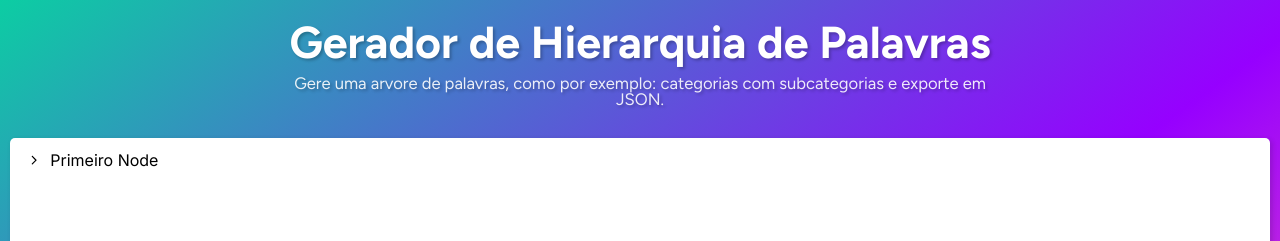
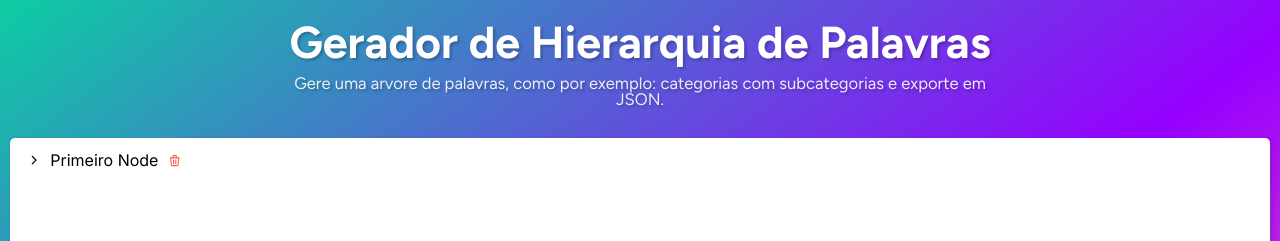
Before and after one commit to efms25/word-hierachy, a React (Vite) app in the folder apps/frontend/: page / in a window 1280 px wide. Shown: the top 241 px of the page. Built offline with nearby package versions, Linux system fonts and the light colour scheme.

Commit message:
:sparkles: feat(front): TreeNode functions

```diff
--- a/apps/frontend/src/components/TreeNode/index.tsx
+++ b/apps/frontend/src/components/TreeNode/index.tsx
@@ -1,5 +1,6 @@
-import { ReactNode } from "react";
+import { ReactNode, useState } from "react";
 import { IoIosArrowDown } from "react-icons/io";
+import { HiOutlineTrash } from "react-icons/hi";
 
 import {
   Container,
@@ -7,28 +8,36 @@ import {
   ArrowButton,
   ChildrenContainer,
   ParentContaier,
+  RemoveButton,
 } from "./styles";
 
 export interface ITreeNode {
   children?: ReactNode[];
   name: string;
-  onClick?: () => void;
+  onRemove?: (id: string) => void;
   expanded?: boolean;
+  id?: string;
 }
 
-function TreeNode({
-  children,
-  name,
-  onClick,
-  expanded = false,
-}: ITreeNode): JSX.Element {
+function TreeNode({ children, name, onRemove, id }: ITreeNode): JSX.Element {
+  const [expanded, setExpanded] = useState<boolean>(false);
+
+  const handleToggleExpand = () => {
+    setExpanded(!expanded);
+  };
+
+  const handleRemove = () => {
+    if (onRemove && id) {
+      onRemove(id);
+    }
+  };
   return (
     <Container>
       <ParentContaier>
         {children && children.length ? (
           <ArrowButton
             className={expanded ? "expanded" : ""}
-            onClick={onClick}
+            onClick={handleToggleExpand}
             type="button"
           >
             <IoIosArrowDown />
@@ -36,9 +45,14 @@ function TreeNode({
         ) : (
           <span className="arrow-button-space"></span>
         )}
-        <TitleBox onClick={onClick}>
+        <TitleBox onClick={handleToggleExpand}>
           <div>
             <span>{name}</span>
+          </div>
+          <div>
+            <RemoveButton onClick={handleRemove}>
+              <HiOutlineTrash />
+            </RemoveButton>
           </div>
         </TitleBox>
       </ParentContaier>
--- a/apps/frontend/src/components/TreeNode/styles.tsx
+++ b/apps/frontend/src/components/TreeNode/styles.tsx
@@ -50,4 +50,20 @@ const ChildrenContainer = styled.div<{ expanded: boolean }>`
     flex: 0 1 auto;
   }
 `;
-export { Container, TitleBox, ArrowButton, ChildrenContainer, ParentContaier };
+
+const RemoveButton = styled.button`
+  background: none;
+  border: none;
+  outline: none;
+  cursor: pointer;
+  display: flex;
+  color: tomato;
+`;
+export {
+  Container,
+  TitleBox,
+  ArrowButton,
+  ChildrenContainer,
+  ParentContaier,
+  RemoveButton,
+};
```
Also changed, not shown: apps/frontend/src/components/TreeView/index.tsx (added, +9 -0 lines).
